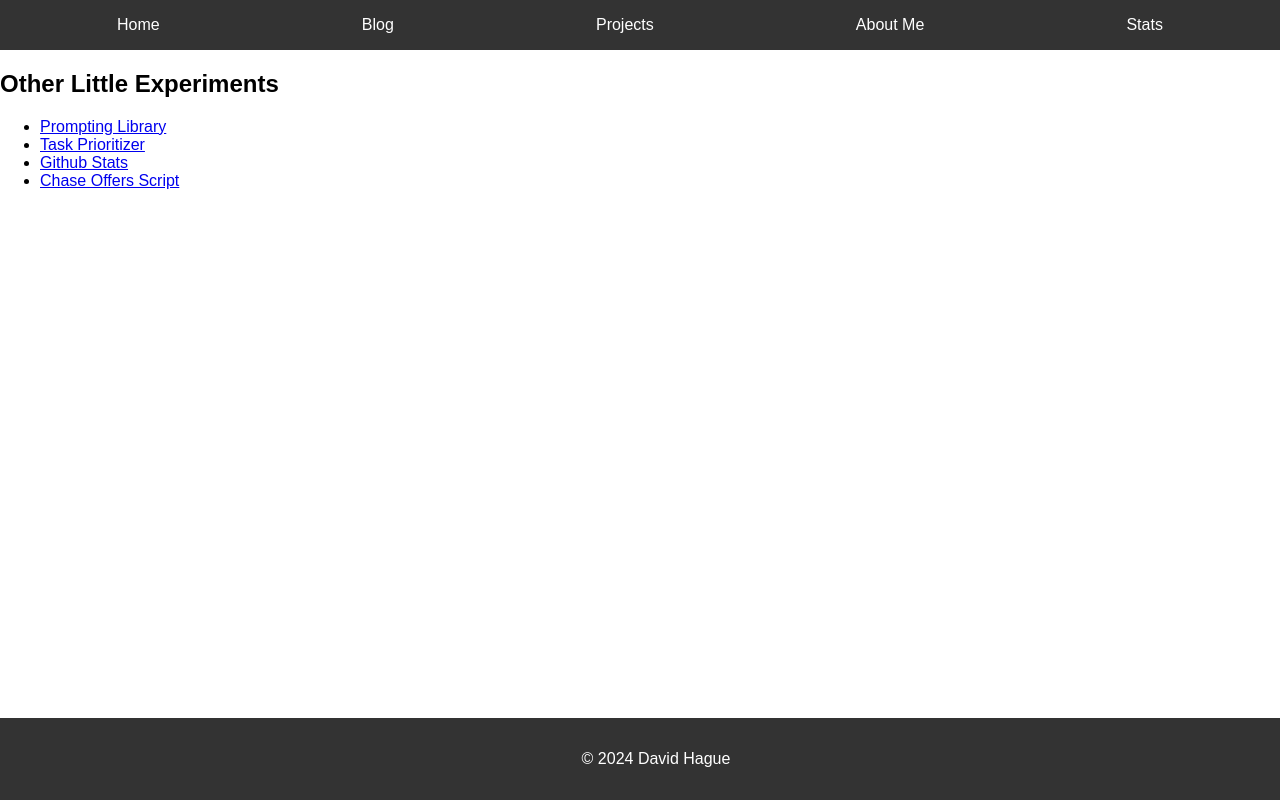
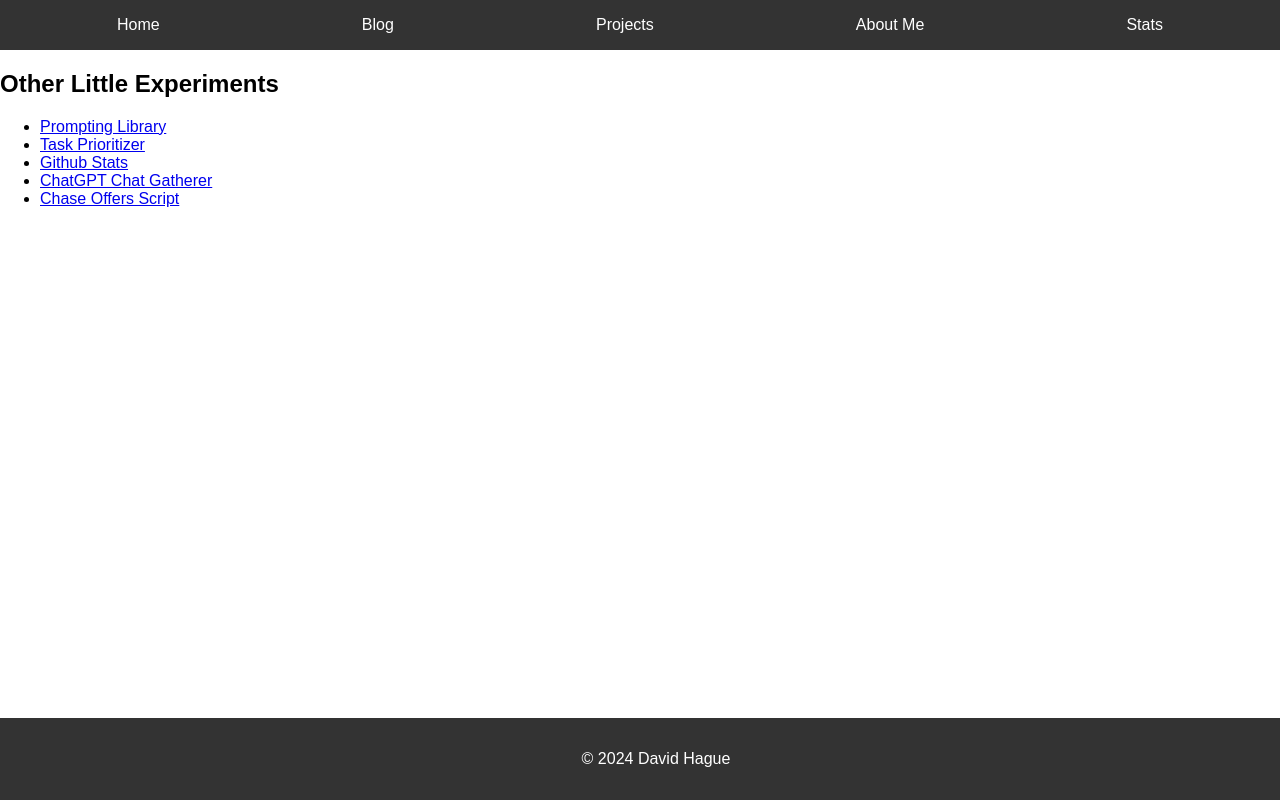
Before and after one commit to davehague/davehague-site, a Nuxt app: page /projects/experiments in a window 1280 px wide. Shown: the top 800 px of the page. Built offline with nearby package versions, Linux system fonts and the light colour scheme.

Commit message:
Adding a placeholder for the ChatGPT chat scraper

```diff
--- a/pages/projects/experiments.vue
+++ b/pages/projects/experiments.vue
@@ -8,6 +8,7 @@
           <li><a href="/experiments/prompts/index.html">Prompting Library</a></li>
           <li><a href="https://tasks.davehague.com/">Task Prioritizer</a></li>
           <li><a href="/experiments/github-stats/index.html">Github Stats</a></li>
+          <li><a href="#">ChatGPT Chat Gatherer</a></li>
           <li><a href="#">Chase Offers Script</a></li>
         </ul>
       </section>
```
